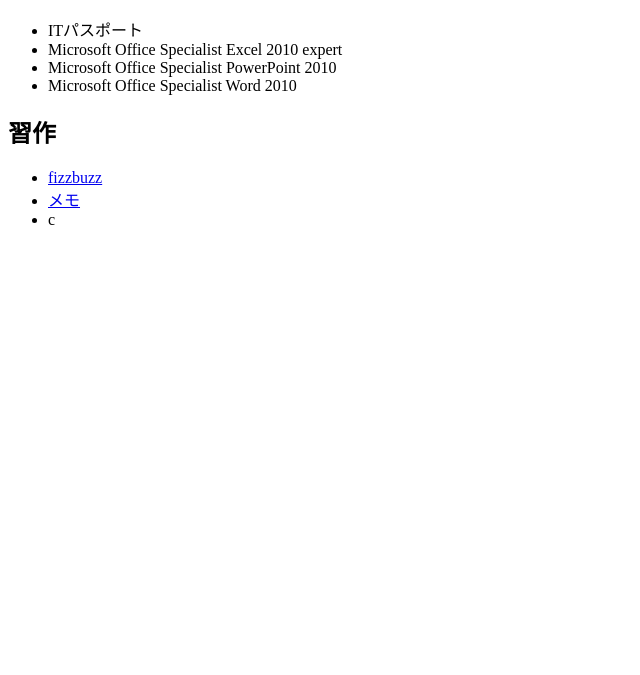
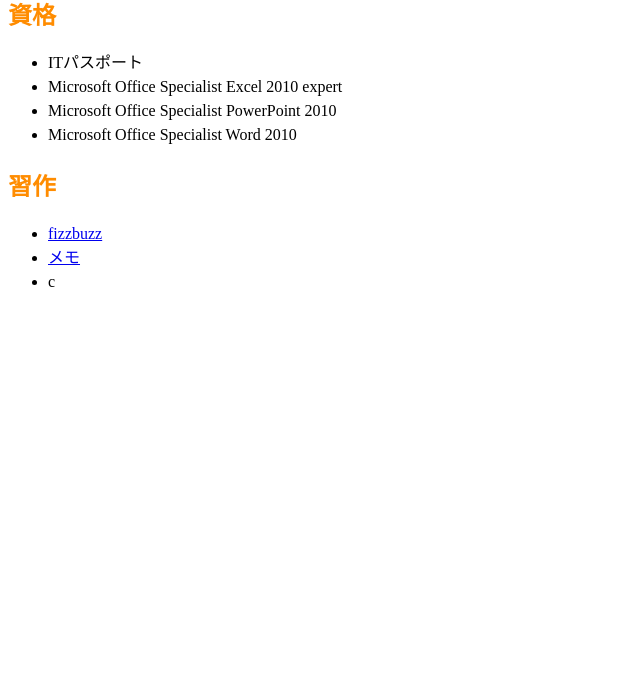
Before and after one commit to matubo3/portfolio, a website: page index.html in a window 1280 px wide. Shown: the part 125-800 px from the top of the page, without its empty margins (0-640 px from the left). Drawn offline with Linux system fonts and the light colour scheme.

Commit message:
リストの行間調整

```diff
--- a/index.html
+++ b/index.html
@@ -10,16 +10,16 @@
     <h1>ポートフォリオ</h1>
     <h2>資格</h2>
     <ul>
-        <li>ITパスポート</li>
-        <li>Microsoft Office Specialist Excel 2010 expert</li>
-        <li>Microsoft Office Specialist PowerPoint 2010</li>
-        <li>Microsoft Office Specialist Word 2010</li>
+        <li class="list-item">ITパスポート</li>
+        <li class="list-item">Microsoft Office Specialist Excel 2010 expert</li>
+        <li class="list-item">Microsoft Office Specialist PowerPoint 2010</li>
+        <li class="list-item">Microsoft Office Specialist Word 2010</li>
     </ul>
     <h2>習作</h2>
     <ul>
-        <li><a href="fizzbuzz.html">fizzbuzz</a></li>
-        <li><a href="memo.html">メモ</a> </li>
-        <li>c</li>
+        <li class="list-item"><a href="fizzbuzz.html">fizzbuzz</a></li>
+        <li class="list-item"><a href="memo.html">メモ</a> </li>
+        <li class="list-item">c</li>
     </ul>
 
 </body>
--- a/myStyleSheet.css
+++ b/myStyleSheet.css
@@ -1,4 +1,15 @@
+body {
+  font-family: "BIZ UDPゴシック";
+}
 
 h1 {
-  font-size: 1rem;
+  color: brown;
 }
+
+h2 {
+  color: darkorange;
+}
+
+.list-item {
+  line-height: 1.5;
+}
```
